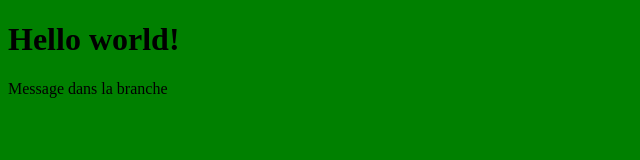
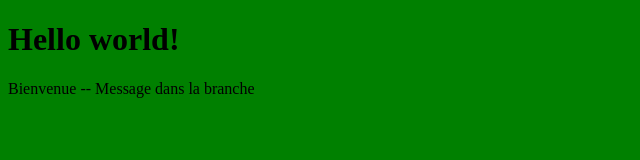
Before and after one commit to cesairefotsing/newProject, a plain HTML site: page index.html in a window 1280 px wide. Shown: the whole page, without its empty margins (0-640 px from the left). Drawn offline with Linux system fonts and the light colour scheme.

Commit message:
ajout message

```diff
--- a/index.html
+++ b/index.html
@@ -13,6 +13,6 @@ body {
 </style>
 <body>
   <h1>Hello world!</h1>
-  <p>Message dans la branche</p>
+  <p>Bienvenue -- Message dans la branche</p>
 </body>
 </html>
```
